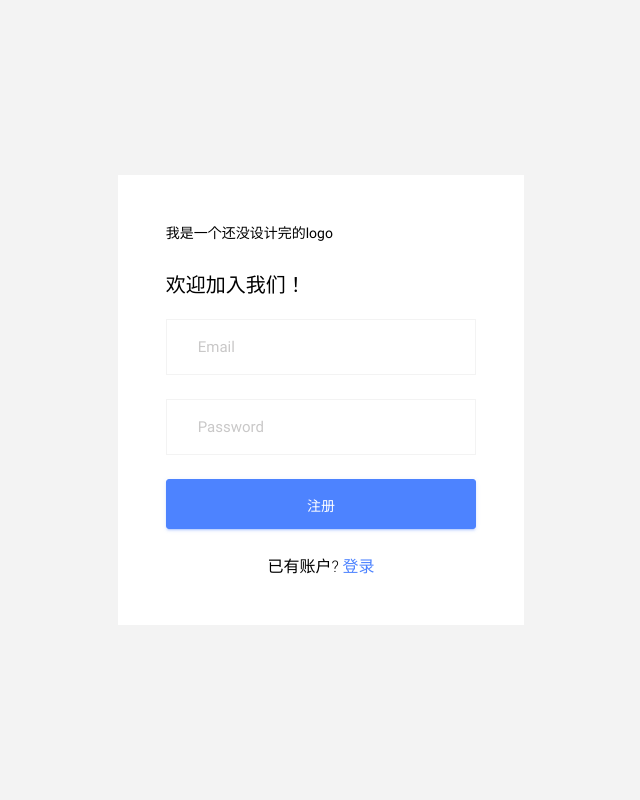
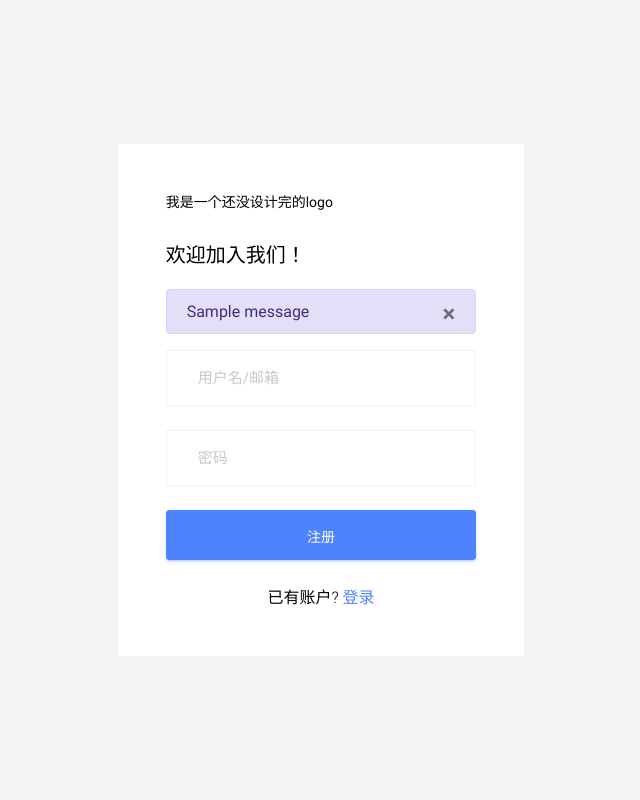
Before and after one commit to sebuaa2020/Team202, a Flask app: page /register in a window 1280 px wide. Shown: the whole page, without its empty margins (319-959 px from the left). Run offline with Flask 2, Linux system fonts and the light colour scheme; tables that the repository leaves empty hold one stand-in row (values such as "Sample post"); one stand-in notice (Sample message) is shown; some libraries are stand-ins or nearby versions.

Commit message:
register & database

```diff
--- a/ROS_web/app.py
+++ b/ROS_web/app.py
@@ -19,22 +19,37 @@ def goto_index():
 def get_login_request():
     username = request.args.get('loginUsername')
     password = request.args.get('loginPassword')
-    result = dbmessage.User.query(username)
-    if result and result.user_pwd == password:  # 用户名和密码与数据库中数据相对应
-        session['name'] = username
-        return redirect(url_for('index', name=username, _external=True))
-    else:
-        flash('用户名或密码不正确！')
-        return render_template('login.html')
+    if username:
+        result = dbmessage.User.query(username)
+        if result and result.user_pwd == password:  # 用户名和密码与数据库中数据相对应
+            session['name'] = username
+            return redirect(url_for('index', name=username, _external=True))
+        else:
+            flash('用户名或密码不正确！')
+            return render_template('login.html')
+    return render_template('login.html')
 
 
 @app.route('/register')
 def add_user():
+    username = request.args.get('registerUsername')
+    password = request.args.get('registerPassword')
+    if username:
+        result = dbmessage.User.query(username)
+        if result:
+            flash('邮箱已被注册！')
+            return render_template('register.html')
+        else:
+            user = dbmessage.User(username, password)
+            user.insert()
+            flash('注册成功！请登录')
+            return render_template('login.html')
     return render_template('register.html')
 
 
 @app.route('/index')
 def index():
+    user_id = session.get('name')
     pattern = request.args.get('pattern')
     action = request.args.get('action')
     if action:
--- a/ROS_web/templates/about_us.html
+++ b/ROS_web/templates/about_us.html
@@ -98,7 +98,7 @@
         <nav class="sidebar sidebar-offcanvas" id="sidebar">
             <ul class="nav">
                 <li class="nav-item">
-                    <a class="nav-link" href="/">
+                    <a class="nav-link" href="/index">
                         <i class="mdi mdi-home menu-icon"></i>
                         <span class="menu-title">首页</span>
                     </a>
--- a/ROS_web/templates/help.html
+++ b/ROS_web/templates/help.html
@@ -98,7 +98,7 @@
         <nav class="sidebar sidebar-offcanvas" id="sidebar">
             <ul class="nav">
                 <li class="nav-item">
-                    <a class="nav-link" href="/">
+                    <a class="nav-link" href="/index">
                         <i class="mdi mdi-home menu-icon"></i>
                         <span class="menu-title">首页</span>
                     </a>
--- a/ROS_web/templates/register.html
+++ b/ROS_web/templates/register.html
@@ -15,7 +15,7 @@
     <!-- inject:css -->
     <link rel="stylesheet" href="../static/css/style.css">
     <!-- endinject -->
-  <link rel="shortcut icon" href="../static/images/favicon.png" />
+    <link rel="shortcut icon" href="../static/images/favicon.png"/>
 </head>
 
 <body>
@@ -30,15 +30,25 @@
                             <p>我是一个还没设计完的logo</p>
                         </div>
                         <h4>欢迎加入我们！</h4>
-              <form class="pt-3">
+                        <form class="pt-3" action="/register">
+                            {% for message in get_flashed_messages() %}
+                                <div class="alert alert-info">
+                                    <button type="button" class="close" data-dismiss="alert">&times;</button>
+                                    {{ message }}
+                                </div>
+                            {% endfor %}
                             <div class="form-group">
-                  <input type="email" class="form-control form-control-lg" id="exampleInputEmail1" placeholder="Email">
+                                <input type="email" class="form-control form-control-lg" id="Email1"
+                                       name="registerUsername" placeholder="用户名/邮箱" required data-msg>
                             </div>
                             <div class="form-group">
-                  <input type="password" class="form-control form-control-lg" id="exampleInputPassword1" placeholder="Password">
+                                <input type="password" class="form-control form-control-lg" id="Password1"
+                                       name="registerPassword" placeholder="密码" required data-msg>
                             </div>
                             <div class="mt-3">
-                  <a class="btn btn-block btn-primary btn-lg font-weight-medium auth-form-btn" href="#">注册</a>
+                                <input type="submit"
+                                       class="btn btn-block btn-primary btn-lg font-weight-medium auth-form-btn"
+                                       value="注册">
                             </div>
                             <div class="text-center mt-4 font-weight-light">
                                 已有账户? <a href="login" class="text-primary">登录</a>
```
Also changed, not shown: ROS_web/templates/login.html (+5 -4 lines), ROS_web/team202_ROS_database.db. Lines whose indentation alone changed are shown as unchanged.
